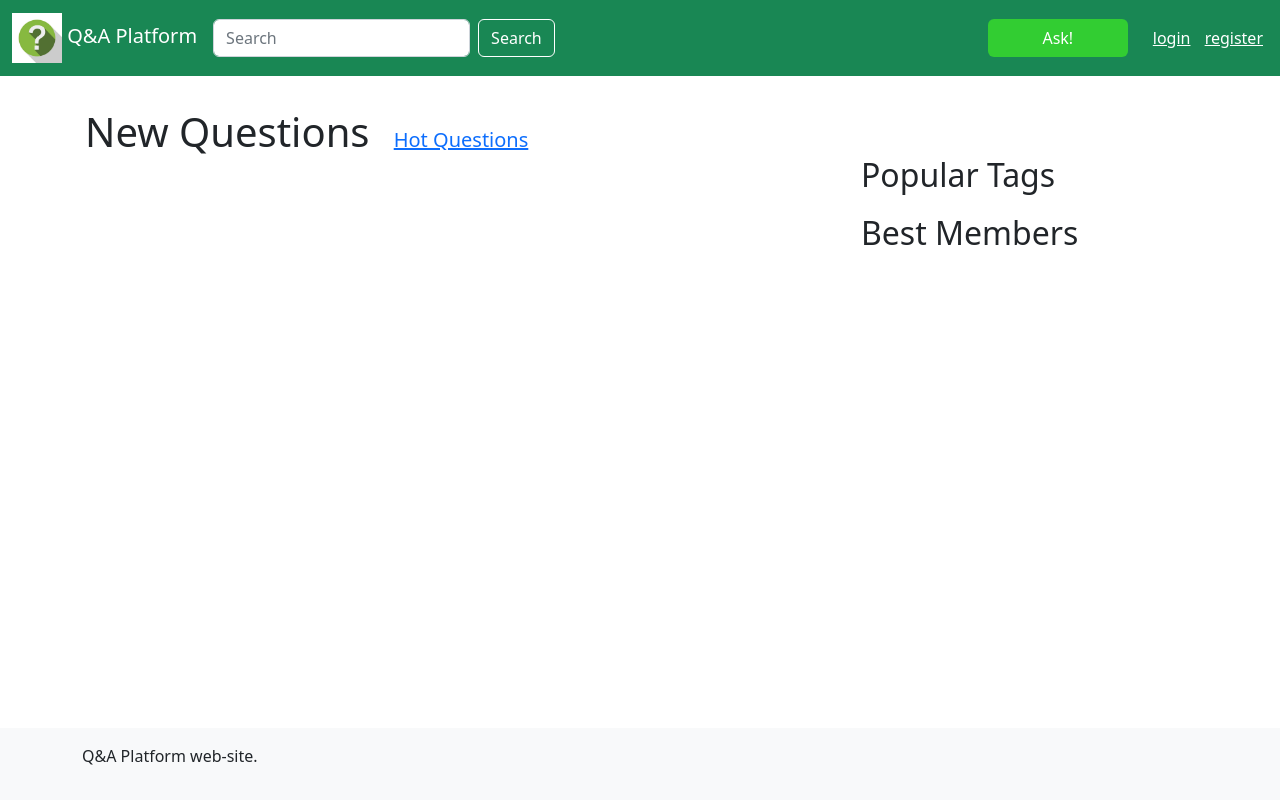
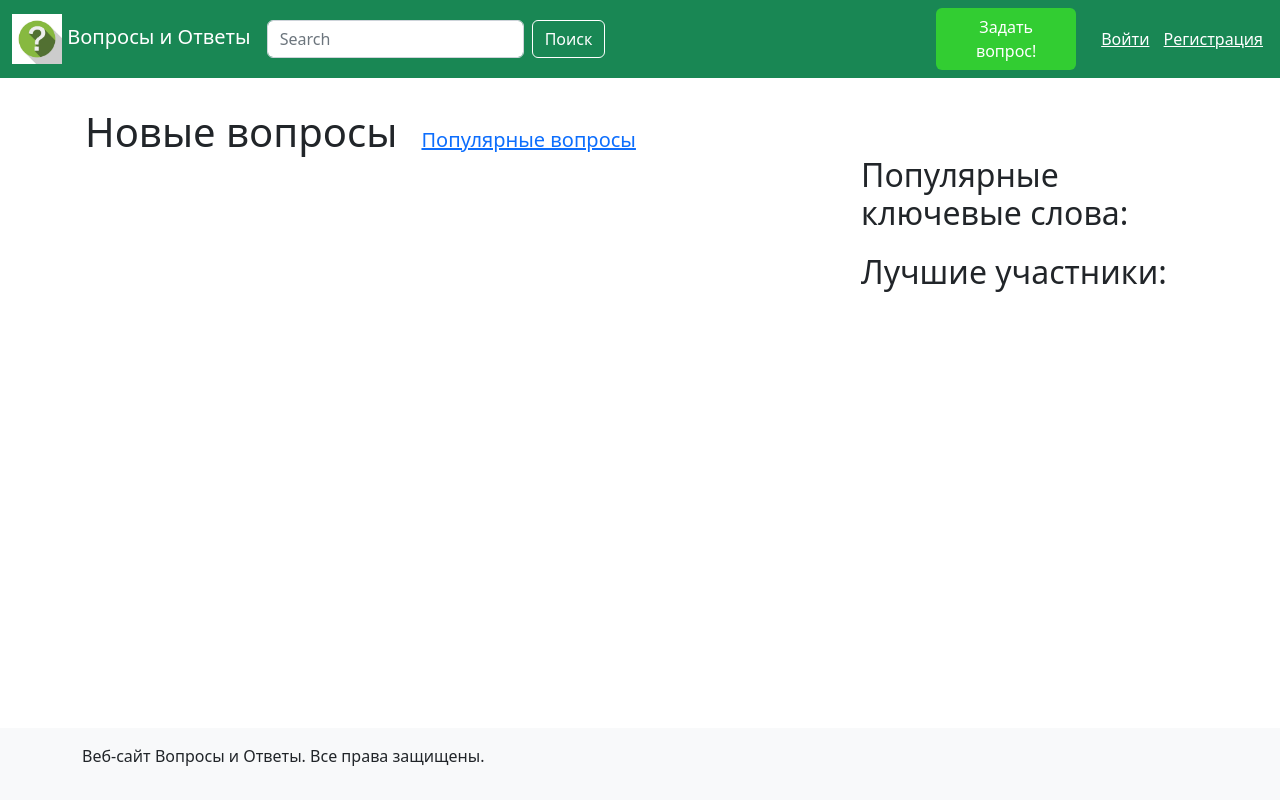
Before and after one commit to SlavaShagalov/vk-web, a Django app: page / in a window 1280 px wide. Run offline with Django 4.2, Linux system fonts and the light colour scheme; data that the repository does not hold is empty; some libraries are stand-ins or nearby versions.

Commit message:
Проверил работоспособность проекта и начал русифицировать сайт.

```diff
--- a/app/management/commands/init_project.py
+++ b/app/management/commands/init_project.py
@@ -12,7 +12,7 @@ class Command(BaseCommand):
         pass
 
     def handle(self, *args, **options):
-        os.system('docker-compose up -d --build')
+        os.system('docker compose up -d --build')
         time.sleep(5)
         os.system('docker exec -i askme_db psql --set ON_ERROR_STOP=on --username test_user askme < askme_dump.sql; '
-                  'docker-compose stop')
+                  'docker compose stop')
--- a/app/views.py
+++ b/app/views.py
@@ -21,7 +21,7 @@ from utils import paginate
 def index(request):
     # print('home')
     context = {
-        'title': 'New Questions',
+        'title': 'Новые вопросы',
         'page_obj': paginate(Question.objects.new(), request, 5),
         'best_members': Profile.objects.top_users(10),
         'popular_tags': Tag.objects.top_tags(10),
@@ -32,7 +32,7 @@ def index(request):
 @require_GET
 def hot_questions(request):
     context = {
-        'title': 'Hot Questions',
+        'title': 'Популярные вопросы',
         'page_obj': paginate(Question.objects.hot(), request, 5),
         'best_members': Profile.objects.top_users(10),
         'popular_tags': Tag.objects.top_tags(10),
@@ -140,7 +140,7 @@ def login(request):
                 next_url = next_url if next_url else 'home'
                 return redirect(next_url)
             else:
-                form.add_error(None, "Invalid password or login!")
+                form.add_error(None, "Неправильный логин или пароль.")
                 form.add_error('username', "")
                 form.add_error('password', "")
     else:
--- a/templates/inc/base.html
+++ b/templates/inc/base.html
@@ -7,7 +7,7 @@
 <head>
     <meta charset="utf-8">
     <meta name="viewport" content="width=device-width, initial-scale=1">
-    <title>Q&A Platform</title>
+    <title>Вопросы и Ответы</title>
 
     <link href="{% static 'css/bootstrap.css' %}" rel="stylesheet">
     <link href="{% static 'css/style.css' %}" rel="stylesheet">
@@ -22,13 +22,13 @@
             <a class="navbar-brand" href="{% url 'home' %}">
                 <img src="{% static '/img/logo.jpg' %}" alt="Logo" width="50" height="50"
                      class="d-inline-block align-text-center">
-                Q&A Platform
+                Вопросы и Ответы
             </a>
             <form class="d-flex me-auto" role="search">
                 <input class="form-control me-2" type="search" placeholder="Search" aria-label="Search">
-                <button class="btn btn-search" type="submit">Search</button>
+                <button class="btn btn-search" type="submit">Поиск</button>
             </form>
-            <a class="btn btn-ask" href="{% url 'ask' %}" type="submit">Ask!</a>
+            <a class="btn btn-ask" href="{% url 'ask' %}" type="submit">Задать вопрос!</a>
             <div class="auth">
                 {% if user.is_authenticated %}
                     <div class="auth-avatar">
@@ -39,15 +39,15 @@
                             <a href="#">{{ user.first_name }} {{ user.last_name }}</a>
                         </div>
                         <div class="auth-options">
-                            <a class="col" href="{% url 'settings' %}">settings</a>
-                            <a class="col" href="{% url 'logout' %}">logout</a>
+                            <a class="col" href="{% url 'settings' %}">Настройки</a>
+                            <a class="col" href="{% url 'logout' %}">Выйти</a>
                         </div>
                     </div>
                 {% else %}
                     <div class="auth-links">
                         <div class="auth-options">
-                            <a class="col" href="{% url 'login' %}?continue={{ request.path }}">login</a>
-                            <a class="col" href="{% url 'signup' %}">register</a>
+                            <a class="col" href="{% url 'login' %}?continue={{ request.path }}">Войти</a>
+                            <a class="col" href="{% url 'signup' %}">Регистрация</a>
                         </div>
                     </div>
                 {% endif %}
@@ -73,7 +73,7 @@
 
 <footer class="footer mt-auto py-3 bg-light">
     <div class="container align-content-start justify-content-start">
-        <p>Q&A Platform web-site.</p>
+        <p>Веб-сайт Вопросы и Ответы. Все права защищены.</p>
     </div>
 </footer>
 
--- a/templates/inc/sidebar.html
+++ b/templates/inc/sidebar.html
@@ -2,7 +2,7 @@
 
 <div class="sidebar">
     <div class="popular-tags">
-        <h2 class="mt-5">Popular Tags</h2>
+        <h2 class="mt-5">Популярные ключевые слова:</h2>
         <div class="container">
             {% for tag in popular_tags %}
             <a class="tag" href="{% url 'tag' tag=tag %}">{{ tag }}</a>
@@ -11,7 +11,7 @@
     </div>
 
     <div class="best-members">
-        <h2>Best Members</h2>
+        <h2>Лучшие участники:</h2>
         <ul>
             {% for member in best_members %}
             <li class="mb-1">
--- a/templates/index.html
+++ b/templates/index.html
@@ -12,9 +12,9 @@
     <h1 class="d-inline">{{ title }}</h1>
 
     {%if request.path == home %}
-    <a href="{% url 'hot' %}">Hot Questions</a>
+    <a href="{% url 'hot' %}">Популярные вопросы</a>
     {% elif request.path == hot %}
-    <a href="{% url 'home' %}">New Questions</a>
+    <a href="{% url 'home' %}">Новые вопросы</a>
     {% endif %}
 </div>
 
--- a/templates/login.html
+++ b/templates/login.html
@@ -5,12 +5,12 @@
 
 {% block content %}
 
-    <h1>Log In</h1>
+    <h1>Авторизация</h1>
 
     <form action="/login/" method="post" class="form" novalidate>
         {% csrf_token %}
         {% bootstrap_form form layout='horizontal' label_class='col-2' field_class='col-6' %}
-        <button type="submit" class="btn btn-ask offset-2">Login</button>
+        <button type="submit" class="btn btn-ask offset-2">Войти</button>
     </form>
 
 {% endblock content %}
--- a/templates/signup.html
+++ b/templates/signup.html
@@ -5,12 +5,12 @@
 
 {% block content %}
 
-    <h1>Registration</h1>
+    <h1>Регистрация</h1>
 
     <form action="/signup/" method="post" enctype="multipart/form-data" class="form" novalidate>
         {% csrf_token %}
         {% bootstrap_form form layout='horizontal' label_class='col-2' %}
-        <button type="submit" class="btn btn-ask offset-2 mb-3">Register</button>
+        <button type="submit" class="btn btn-ask offset-2 mb-3">Зарегистрироваться</button>
     </form>
 
 {% endblock content %}
```
Also changed, not shown: app/forms.py (+5 -5 lines), README.md, 1 other file.
